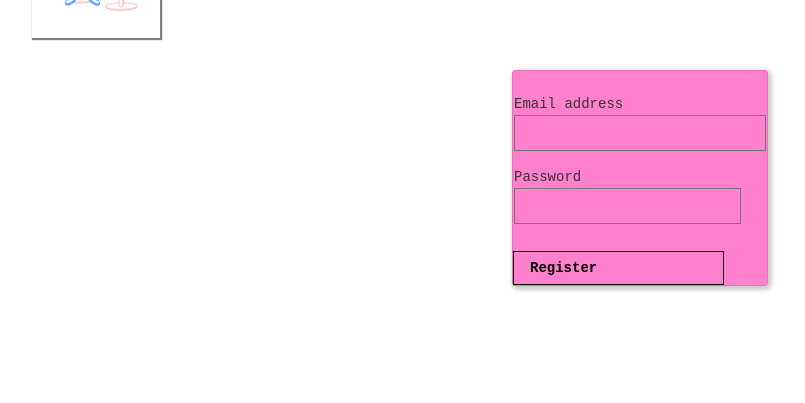
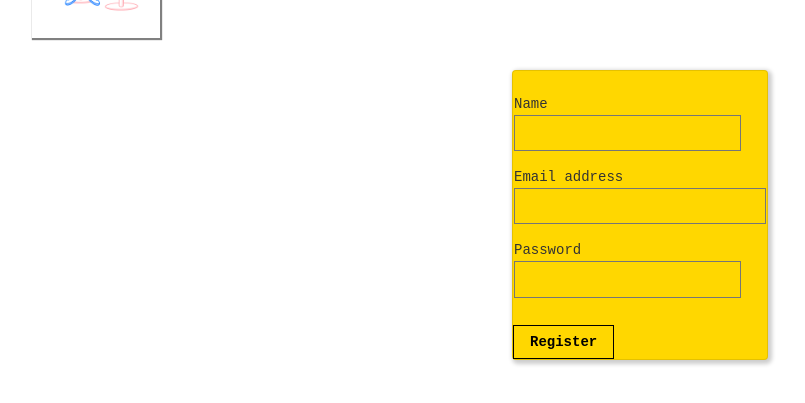
Before and after one commit to Suhrid-Talukder333/FaceRecognition, a React (Create React App) app: page / in a window 1280 px wide. Both pictures are taken after a click on the element "Register". Shown: the part 155-558 px from the top of the page, without its empty margins (0-805 px from the left). Built offline with nearby package versions, Linux system fonts and the light colour scheme; no server answers; what clarifai would draw is missing.

Commit message:
added server functionalities

```diff
--- a/src/App.jsx
+++ b/src/App.jsx
@@ -21,12 +21,15 @@ class App extends Component {
       input: "",
       boxes: [],
       logger: "unsigned",
+      name: "",
+      rank: "",
     };
   }
 
-  logUpdate = (value) => {
+  logUpdate = (value, name, points) => {
     this.setState({ logger: value });
-  }
+    this.setState({ name: name, rank: points });
+  };
 
   onInputChange = (event) => {
     this.setState({ input: event.target.value });
@@ -42,8 +45,8 @@ class App extends Component {
     var faceBox = faces.map((face) => ({
       top: face.top_row * height,
       left: face.left_col * width,
-      right: width - (face.right_col * width),
-      down: height - (face.bottom_row * height),
+      right: width - face.right_col * width,
+      down: height - face.bottom_row * height,
     }));
     console.log(faceBox);
     this.setState({ boxes: faceBox });
@@ -51,6 +54,15 @@ class App extends Component {
   };
 
   onSubmit = (event) => {
+    console.log(this.state.name);
+    fetch("http://localhost:3001/image", {
+      method: "put",
+      headers: { "Content-Type": "application/json" },
+      body: JSON.stringify({
+        name: this.state.name,
+      }),
+    }).then(console.log);
+    this.setState({ rank: this.state.rank + 1 });
     app.models
       .predict(Clarifai.FACE_DETECT_MODEL, this.state.input)
       .then((response) => {
@@ -64,16 +76,23 @@ class App extends Component {
   render() {
     return (
       <div>
-        <ParticlesBg color="rgb(94, 179, 248)" num={50} type="cobweb" bg={true} />
+        <ParticlesBg
+          color="rgb(94, 179, 248)"
+          num={50}
+          type="cobweb"
+          bg={true}
+        />
         <Navigation logUpdate={this.logUpdate} />
         <Logo />
-        {this.state.logger === "unsigned" ?
-          (<SignInForm logUpdate={this.logUpdate} />)
-          : this.state.logger === "register" ? (<>
+        {this.state.logger === "unsigned" ? (
+          <SignInForm logUpdate={this.logUpdate} />
+        ) : this.state.logger === "register" ? (
+          <>
             <RegisterForm logUpdate={this.logUpdate} />
-          </>) : (
+          </>
+        ) : (
           <>
-              <Rank />
+            <Rank name={this.state.name} points={this.state.rank} />
             <ImageLinkForm
               onInputChange={this.onInputChange}
               onSubmit={this.onSubmit}
@@ -81,7 +100,7 @@ class App extends Component {
             <FaceRecognition url={this.state.input} box={this.state.boxes} />
           </>
         )}
-      </div >
+      </div>
     );
   }
 }
--- a/src/components/Rank.jsx
+++ b/src/components/Rank.jsx
@@ -1,6 +1,6 @@
 import React from "react";
 
-export default function Rank() {
+export default function Rank({ name, points }) {
   return (
     <div
       style={{
@@ -11,10 +11,10 @@ export default function Rank() {
       }}
     >
       <div className="green f3">
-        <p>Your rank is..</p>
+        <p>{name} rank is..</p>
       </div>
       <div className="dark-blue f1">
-        <p>#4</p>
+        <p>{points}</p>
       </div>
     </div>
   );
--- a/src/components/RegisterForm.jsx
+++ b/src/components/RegisterForm.jsx
@@ -1,24 +1,97 @@
-import React from 'react'
+import React, { Component } from "react";
 
-export default function Form({ logUpdate }) {
+export default class RegisterForm extends Component {
+  constructor(props) {
+    super(props);
+    this.state = {
+      name: "",
+      email: "",
+      password: "",
+    };
+  }
+
+  onEmailChange = (event) => {
+    this.setState({ email: event.target.value });
+  };
+
+  onPasswordChange = (event) => {
+    this.setState({ password: event.target.value });
+  };
+
+  onNameChange = (event) => {
+    this.setState({ name: event.target.value });
+  };
+
+  onSubmit = (event) => {
+    event.preventDefault();
+    fetch("http://localhost:3001/register", {
+      method: "post",
+      headers: { "Content-Type": "application/json" },
+      body: JSON.stringify({
+        name: this.state.name,
+        email: this.state.email,
+        password: this.state.password,
+      }),
+    })
+      .then((res) => res.json())
+      .then((res) => {
+        if (res.status === "success") {
+          this.props.logUpdate("signedin", res.name, res.points);
+        } else {
+          console.log(res);
+        }
+      });
+  };
+
+  render() {
     return (
       <div>
-            <article class="br2 ba dark-gray b--black-10 mv4 w-200 w-50-m w-25-l mw5 center shadow-3 bg-pink">
+        <article className="br2 ba dark-gray b--black-10 mv4 w-200 w-50-m w-25-l mw5 center shadow-3 bg-yellow">
           <form acceptCharset="utf-8">
-                    <fieldset id="sign_up" class="ba b--transparent ph0 mh0">
-                        <legend class="ph0 mh0 fw6 clip">Sign Up</legend>
-                        <div class="mt3">
-                            <label class="db fw4 lh-copy f6" for="email-address">Email address</label>
-                            <input class="pa2 input-reset ba bg-transparent w-100 measure" type="email" name="email-address" id="email-address" />
+            <fieldset id="sign_up" className="ba b--transparent ph0 mh0">
+              <legend className="ph0 mh0 fw6 clip">Register</legend>
+              <div className="mt3">
+                <label className="db fw4 lh-copy f6">Name</label>
+                <input
+                  className="b pa2 input-reset ba bg-transparent"
+                  type="text"
+                  name="name"
+                  id="name"
+                  onChange={this.onNameChange}
+                />
               </div>
-                        <div class="mt3">
-                            <label class="db fw4 lh-copy f6" for="password">Password</label>
-                            <input class="b pa2 input-reset ba bg-transparent" type="password" name="password" id="password" />
+              <div className="mt3">
+                <label className="db fw4 lh-copy f6">Email address</label>
+                <input
+                  className="pa2 input-reset ba bg-transparent w-100 measure"
+                  type="email"
+                  name="email-address"
+                  id="email-address"
+                  onChange={this.onEmailChange}
+                />
+              </div>
+              <div className="mt3">
+                <label className="db fw4 lh-copy f6">Password</label>
+                <input
+                  className="b pa2 input-reset ba bg-transparent"
+                  type="password"
+                  name="password"
+                  id="password"
+                  onChange={this.onPasswordChange}
+                />
               </div>
             </fieldset>
-                    <div class="mt3"><input class="b ph3 pv2 input-reset ba b--black bg-transparent grow pointer f6" onClick={() => logUpdate("signedin")} value="Register" /></div>
+            <div className="mt3">
+              <button
+                className="b ph3 pv2 input-reset ba b--black bg-transparent grow pointer f6"
+                onClick={this.onSubmit}
+              >
+                Register
+              </button>
+            </div>
           </form>
         </article>
       </div>
-    )
+    );
   }
+}
--- a/src/components/SignInForm.jsx
+++ b/src/components/SignInForm.jsx
@@ -6,8 +6,13 @@ export default class SignInForm extends Component {
     this.state = {
       email: "",
       password: "",
+      valid: false,
     };
   }
+
+  onSignIn = (value) => {
+    console.log(value);
+  };
 
   onEmailChange = (event) => {
     this.setState({ email: event.target.value });
@@ -17,7 +22,8 @@ export default class SignInForm extends Component {
     this.setState({ password: event.target.value });
   };
 
-  onSubmit = () => {
+  onSubmit = (event) => {
+    event.preventDefault();
     fetch("http://localhost:3001/signin", {
       method: "post",
       headers: { "Content-Type": "application/json" },
@@ -26,8 +32,14 @@ export default class SignInForm extends Component {
         password: this.state.password,
       }),
     })
-      .then(this.props.logUpdate("signedin"))
-      .catch((error) => console.log(error));
+      .then((res) => res.json())
+      .then((res) => {
+        if (res.status === "success") {
+          this.props.logUpdate("signedin", res.name, res.points);
+        } else {
+          console.log(res);
+        }
+      });
   };
 
   render() {
@@ -70,7 +82,7 @@ export default class SignInForm extends Component {
             <div className="mt3">
               <button
                 className="b ph3 pv2 input-reset ba b--black bg-transparent grow pointer f6"
-                onClick={() => logUpdate("register")}
+                onClick={() => logUpdate("register", "", "")}
               >
                 Register
               </button>
```
Lines whose indentation alone changed are shown as unchanged.
